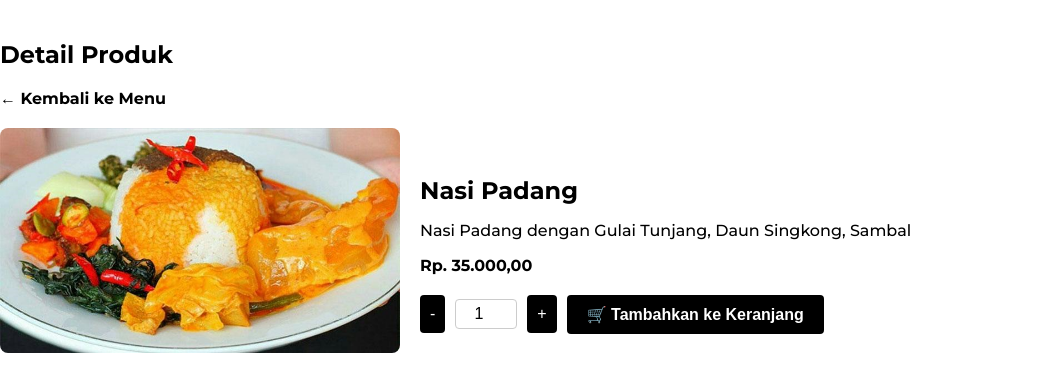
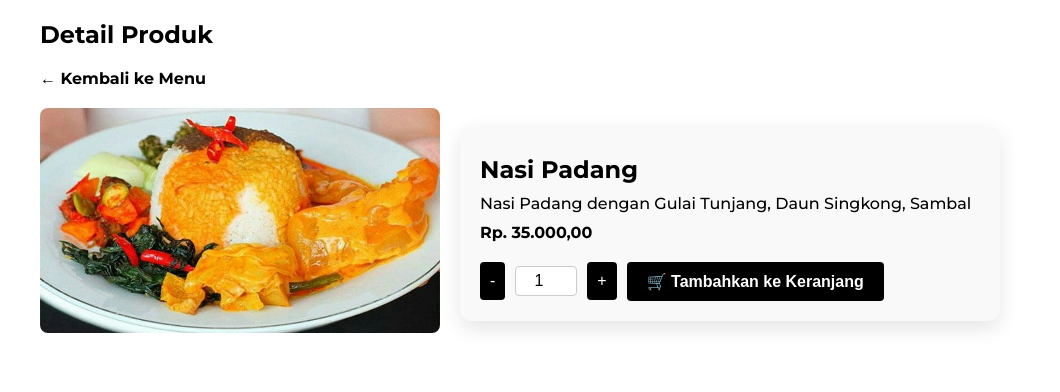
Before and after one commit to Maurennn/SavePlate, a PHP site: page /menu2.html in a window 1280 px wide. Shown: the part 101-493 px from the top of the page, without its empty margins (0-1060 px from the left). Run offline with PHP 8.4, Linux system fonts and the light colour scheme.

Commit message:
update: stylemenu

```diff
--- a/stylemenu.css
+++ b/stylemenu.css
@@ -100,7 +100,9 @@ nav ul li a:hover {
 
 /* Detail Produk */
 .product-details {
-    margin-top: 40px;
+    max-width: 1200px;
+    margin: 20px auto;
+    padding: 0 20px;
 }
 
 .back-button {
@@ -109,9 +111,11 @@ nav ul li a:hover {
     color: black;
     text-decoration: none;
     font-weight: 700;
+    transition: color 0.3s ease;
 }
 
 .back-button:hover {
+    color: #CCE7D0;
     text-decoration: underline;
 }
 
@@ -129,17 +133,24 @@ nav ul li a:hover {
 }
 
 .product-info {
+    flex: 1 1 500px;
     max-width: 500px;
+    padding: 20px;
+    background-color: #f9f9f9;
+    border-radius: 12px;
+    box-shadow: 0 8px 20px rgba(0, 0, 0, 0.1);
 }
 
 .product-info h3 {
     font-size: 24px;
     margin-bottom: 10px;
+    margin-top: 10px;
 }
 
 .product-info p {
     font-size: 16px;
     margin-bottom: 10px;
+    margin-top: 10px;
 }
 
 .price {
@@ -172,6 +183,7 @@ nav ul li a:hover {
     font-size: 16px;
     cursor: pointer;
     border-radius: 4px;
+    transition: background-color 0.3s ease;
 }
 
 .btn-quantity:hover {
@@ -187,6 +199,7 @@ nav ul li a:hover {
     border-radius: 4px;
     font-size: 16px;
     font-weight: bold;
+    transition: background-color 0.3s ease;
 }
 
 .add-to-cart:hover {
```
